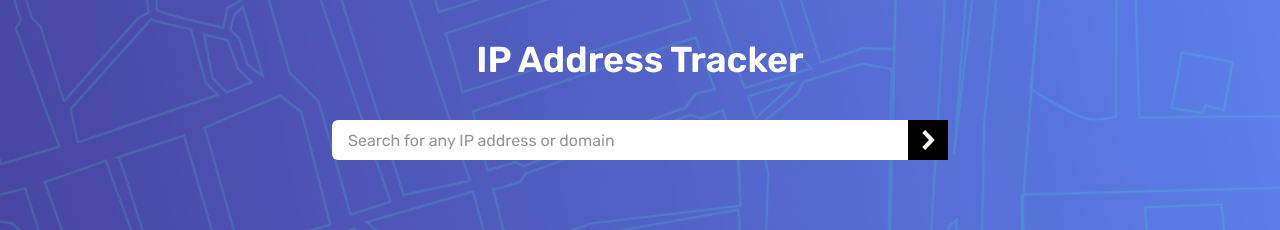
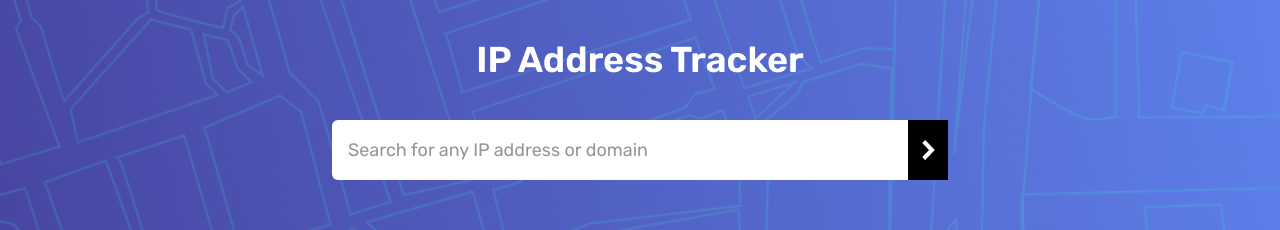
Before and after one commit to irishmicoletcando/ip-address-tracker, a Next.js app: page / in a window 1280 px wide. Shown: the top 230 px of the page. Built offline with nearby package versions, Linux system fonts and the light colour scheme.

Commit message:
style: Increased search bar height

```diff
--- a/src/app/components/SearchBar.tsx
+++ b/src/app/components/SearchBar.tsx
@@ -25,12 +25,12 @@ const SearchBar: React.FC<IpSearchProps> = ({onSearch}) => {
         value={ipAddressInput}
         onChange={e => setIpAddressInput(e.target.value)}
         placeholder="Search for any IP address or domain"
-        className="bg-white text-very-dark-gray w-xl h-10 p-4 rounded-l-md outline-none"
+        className="bg-white text-very-dark-gray w-xl h-15 p-4 text-lg rounded-l-md outline-none"
       />
 
       <button
         type="submit"
-        className="bg-black w-10 h-10 flex justify-center items-center hover:cursor-pointer"
+        className="bg-black w-10 h-15 flex justify-center items-center hover:cursor-pointer"
       >
         <Image
           src="/assets/icon-arrow.svg"
```
